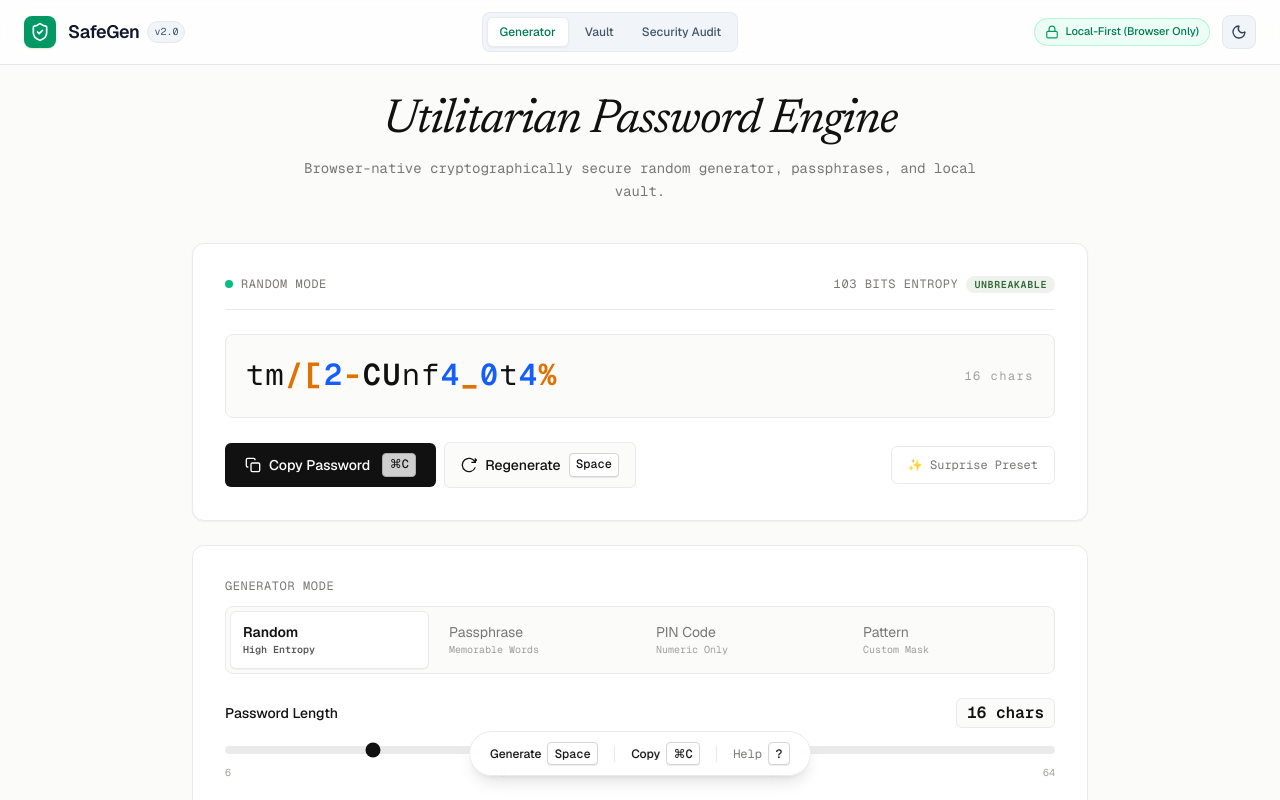
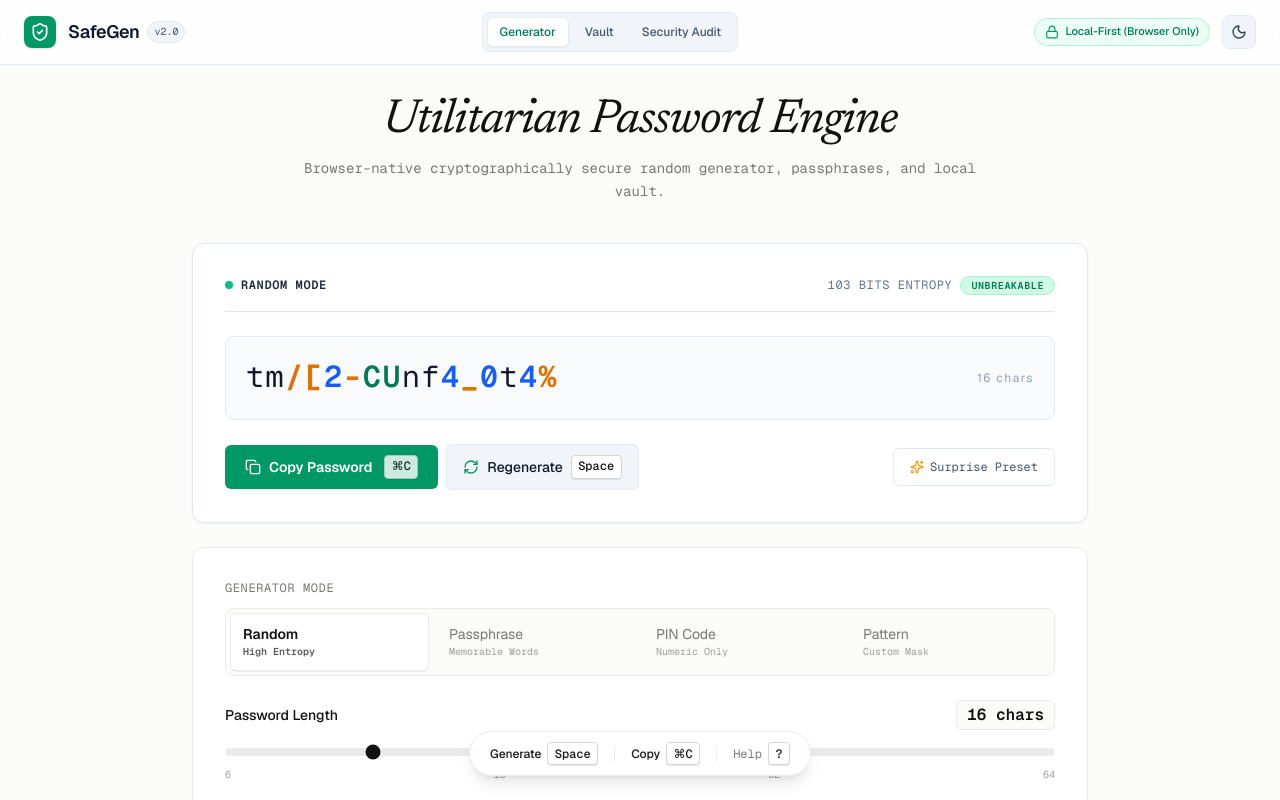
Before and after one commit to poorvith-mp/safegen, a React (Vite) app: page / in a window 1280 px wide. Shown: the top 800 px of the page. Built offline with nearby package versions, Linux system fonts and the light colour scheme.

Commit message:
style: enhance SafeGen UI/UX with emerald accents and crisp typography

```diff
--- a/src/components/PasswordDisplay.tsx
+++ b/src/components/PasswordDisplay.tsx
@@ -4,6 +4,7 @@ import { useToast } from '../context/ToastContext';
 import type { PasswordOptions, SecurityAudit } from '../types';
 import { triggerConfetti } from '../utils/generator';
 import { animateCopyBurst, animatePasswordRefresh } from '../utils/gsapUtils';
+import { Copy, RefreshCw, Sparkles, Key, Check } from 'lucide-react';
 
 interface PasswordDisplayProps {
   password: string;
@@ -24,6 +25,7 @@ export const PasswordDisplay: React.FC<PasswordDisplayProps> = ({
   const { addHistoryItem } = useHistory();
   const copyBtnRef = useRef<HTMLButtonElement>(null);
   const passwordTextRef = useRef<HTMLDivElement>(null);
+  const [copied, setCopied] = React.useState(false);
 
   const handleCopy = async () => {
     if (!password) {
@@ -34,6 +36,8 @@ export const PasswordDisplay: React.FC<PasswordDisplayProps> = ({
     try {
       await navigator.clipboard.writeText(password);
       animateCopyBurst(copyBtnRef.current);
+      setCopied(true);
+      setTimeout(() => setCopied(false), 2000);
       showToast('Password copied to clipboard', 'success');
 
       // Save to history vault
@@ -44,13 +48,14 @@ export const PasswordDisplay: React.FC<PasswordDisplayProps> = ({
         entropy: audit.entropy
       });
     } catch {
-      // Fallback
       const textArea = document.createElement('textarea');
       textArea.value = password;
       document.body.appendChild(textArea);
       textArea.select();
       document.execCommand('copy');
       document.body.removeChild(textArea);
+      setCopied(true);
+      setTimeout(() => setCopied(false), 2000);
       showToast('Password copied to clipboard', 'success');
     }
   };
@@ -67,13 +72,13 @@ export const PasswordDisplay: React.FC<PasswordDisplayProps> = ({
   };
 
   const renderColoredPassword = (pwd: string) => {
-    if (!pwd) return <span className="text-[var(--text-muted)] italic">Click Generate to start</span>;
+    if (!pwd) return <span className="text-slate-400 italic">Click Generate to start</span>;
 
     return pwd.split('').map((char, index) => {
-      let colorClass = 'text-[var(--text-main)]';
+      let colorClass = 'text-slate-900 dark:text-slate-100';
       if (/[0-9]/.test(char)) colorClass = 'text-blue-600 dark:text-blue-400 font-semibold';
       else if (/[!@#$%^&*()_+{}[\]<>?/|~=-]/.test(char)) colorClass = 'text-amber-600 dark:text-amber-400 font-bold';
-      else if (/[A-Z]/.test(char)) colorClass = 'text-[var(--text-main)] font-semibold';
+      else if (/[A-Z]/.test(char)) colorClass = 'text-emerald-700 dark:text-emerald-400 font-semibold';
 
       return (
         <span key={index} className={colorClass}>
@@ -84,24 +89,24 @@ export const PasswordDisplay: React.FC<PasswordDisplayProps> = ({
   };
 
   return (
-    <div className="w-full max-w-4xl mx-auto bg-[var(--surface)] border-crisp rounded-xl p-6 sm:p-8 shadow-xs transition-all">
+    <div className="w-full max-w-4xl mx-auto bg-white dark:bg-slate-900 border border-slate-200 dark:border-slate-800 rounded-xl p-6 sm:p-8 shadow-xs transition-all">
       {/* Top Header Badge */}
-      <div className="flex items-center justify-between pb-4 mb-6 border-b border-[var(--border)] text-xs font-mono uppercase tracking-wider text-[var(--text-muted)]">
+      <div className="flex items-center justify-between pb-4 mb-6 border-b border-slate-200 dark:border-slate-800 text-xs font-mono uppercase tracking-wider text-slate-500">
         <div className="flex items-center gap-2">
           <span className="inline-block w-2 h-2 rounded-full bg-emerald-500 animate-pulse"></span>
-          <span>{options.mode} Mode</span>
+          <span className="font-semibold text-slate-800 dark:text-slate-200">{options.mode} Mode</span>
         </div>
         <div className="flex items-center gap-2">
           <span>{audit.entropy} bits entropy</span>
           <span
-            className={`px-2 py-0.5 rounded-full text-[10px] font-semibold uppercase ${
+            className={`px-2.5 py-0.5 rounded-full text-[10px] font-semibold uppercase ${
               audit.rating === 'Weak'
-                ? 'badge-red'
+                ? 'bg-red-100 dark:bg-red-950 text-red-700 dark:text-red-400 border border-red-200 dark:border-red-800'
                 : audit.rating === 'Medium'
-                ? 'badge-yellow'
+                ? 'bg-amber-100 dark:bg-amber-950 text-amber-700 dark:text-amber-400 border border-amber-200 dark:border-amber-800'
                 : audit.rating === 'Strong'
-                ? 'badge-blue'
-                : 'badge-green'
+                ? 'bg-blue-100 dark:bg-blue-950 text-blue-700 dark:text-blue-400 border border-blue-200 dark:border-blue-800'
+                : 'bg-emerald-100 dark:bg-emerald-950 text-emerald-700 dark:text-emerald-400 border border-emerald-200 dark:border-emerald-800'
             }`}
           >
             {audit.rating}
@@ -113,10 +118,10 @@ export const PasswordDisplay: React.FC<PasswordDisplayProps> = ({
       <div className="relative group my-2">
         <div
           ref={passwordTextRef}
-          className="w-full min-h-[72px] sm:min-h-[84px] bg-[var(--canvas)] border-crisp rounded-lg px-5 py-4 flex items-center justify-between gap-4 font-mono text-xl sm:text-2xl md:text-3xl tracking-wider break-all select-all transition-all"
+          className="w-full min-h-[72px] sm:min-h-[84px] bg-slate-50 dark:bg-slate-950 border border-slate-200 dark:border-slate-800 rounded-lg px-5 py-4 flex items-center justify-between gap-4 font-mono text-xl sm:text-2xl md:text-3xl tracking-wider break-all select-all transition-all"
         >
           <div className="leading-relaxed">{renderColoredPassword(password)}</div>
-          <div className="text-xs text-[var(--text-subtle)] shrink-0 hidden sm:block">
+          <div className="text-xs text-slate-400 shrink-0 hidden sm:block font-sans">
             {password.length} chars
           </div>
         </div>
@@ -129,36 +134,32 @@ export const PasswordDisplay: React.FC<PasswordDisplayProps> = ({
             ref={copyBtnRef}
             onClick={handleCopy}
             type="button"
-            className="flex-1 sm:flex-initial px-5 py-2.5 bg-[var(--text-main)] text-[var(--surface)] hover:opacity-90 active:scale-[0.98] font-sans font-medium text-sm rounded-md transition-all flex items-center justify-center gap-2 cursor-pointer"
+            className="flex-1 sm:flex-initial px-5 py-2.5 bg-emerald-600 dark:bg-emerald-500 hover:bg-emerald-700 dark:hover:bg-emerald-600 text-white font-sans font-semibold text-sm rounded-md transition-all flex items-center justify-center gap-2 cursor-pointer shadow-xs active:scale-[0.98]"
           >
-            <svg width="16" height="16" viewBox="0 0 24 24" fill="none" stroke="currentColor" strokeWidth="2">
-              <rect x="9" y="9" width="13" height="13" rx="2" ry="2"></rect>
-              <path d="M5 15H4a2 2 0 0 1-2-2V4a2 2 0 0 1 2-2h9a2 2 0 0 1 2 2v1"></path>
-            </svg>
-            <span>Copy Password</span>
-            <kbd className="ml-1 opacity-80">⌘C</kbd>
+            {copied ? <Check className="w-4 h-4" /> : <Copy className="w-4 h-4" />}
+            <span>{copied ? 'Copied!' : 'Copy Password'}</span>
+            <kbd className="ml-1 opacity-80 text-[10px] bg-emerald-700 dark:bg-emerald-600 border-0 px-1.5 py-0.5 rounded text-white">⌘C</kbd>
           </button>
 
           <button
             onClick={handleRefresh}
             type="button"
-            className="px-4 py-2.5 bg-[var(--canvas)] hover:bg-[var(--border)] border-crisp text-[var(--text-main)] font-sans font-medium text-sm rounded-md active:scale-[0.98] transition-all flex items-center gap-2 cursor-pointer"
+            className="px-4 py-2.5 bg-slate-100 dark:bg-slate-800 hover:bg-slate-200 dark:hover:bg-slate-700 border border-slate-200 dark:border-slate-700 text-slate-900 dark:text-slate-100 font-sans font-medium text-sm rounded-md active:scale-[0.98] transition-all flex items-center gap-2 cursor-pointer"
             title="Generate new password"
           >
-            <svg width="16" height="16" viewBox="0 0 24 24" fill="none" stroke="currentColor" strokeWidth="2">
-              <path d="M21.5 2v6h-6M21.34 15.57a10 10 0 1 1-.57-8.38l5.67-5.67"></path>
-            </svg>
+            <RefreshCw className="w-4 h-4 text-emerald-600 dark:text-emerald-400" />
             <span>Regenerate</span>
-            <kbd className="hidden sm:inline-flex">Space</kbd>
+            <kbd className="hidden sm:inline-flex text-[10px] bg-slate-200 dark:bg-slate-700 text-slate-700 dark:text-slate-300 border-0">Space</kbd>
           </button>
         </div>
 
         <button
           onClick={handleSurprise}
           type="button"
-          className="w-full sm:w-auto px-4 py-2.5 text-[var(--text-muted)] hover:text-[var(--text-main)] hover:bg-[var(--canvas)] border-crisp text-xs font-mono rounded-md transition-all flex items-center justify-center gap-1.5 cursor-pointer"
+          className="w-full sm:w-auto px-4 py-2.5 text-slate-600 dark:text-slate-400 hover:text-emerald-600 dark:hover:text-emerald-400 hover:bg-slate-100 dark:hover:bg-slate-800 border border-slate-200 dark:border-slate-800 text-xs font-mono rounded-md transition-all flex items-center justify-center gap-1.5 cursor-pointer"
         >
-          <span>✨ Surprise Preset</span>
+          <Sparkles className="w-3.5 h-3.5 text-amber-500" />
+          <span>Surprise Preset</span>
         </button>
       </div>
     </div>
```
